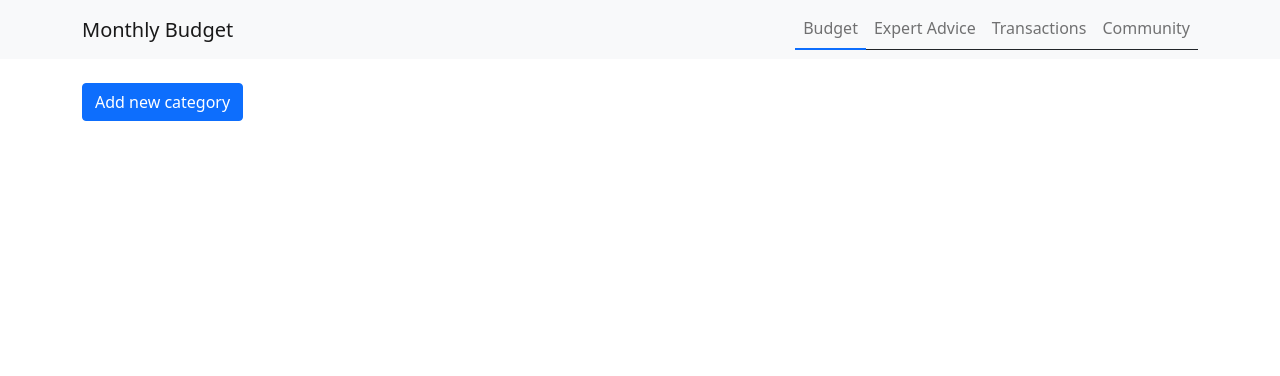
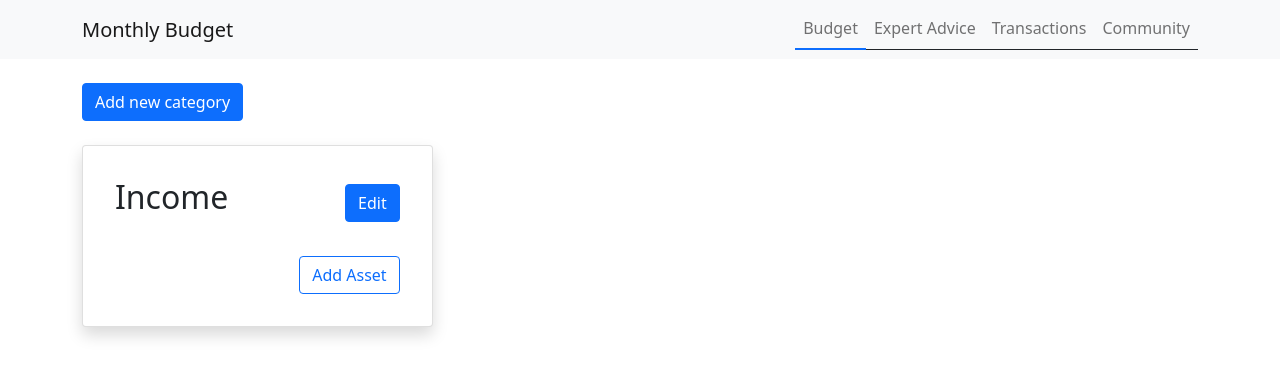
Before and after one commit to mhyneman8/budget-planner, a React (Create React App) app: page / in a window 1280 px wide. Shown: the top 376 px of the page. Built offline with nearby package versions, Linux system fonts and the light colour scheme.

Commit message:
add income as default
change expense to asset on income cards

```diff
--- a/src/components/AddBudgetModal.jsx
+++ b/src/components/AddBudgetModal.jsx
@@ -2,8 +2,9 @@ import { Modal, Form, Button, Image } from 'react-bootstrap';
 import { useRef } from 'react';
 import { useBudgets } from '../contexts/BudgetsContext';
 import woman_money_phone from '../Assets/woman_money_phone.svg';
+import AddExpenseModal from './AddExpenseModal';
 
-export default function AddBudgetModal({ show, handleClose }) {
+export default function AddBudgetModal({ show, handleClose, addExpenseModalBudgetId, setShowAddExpenseModal }) {
     const nameRef = useRef();
     // const maxRef = useRef();
     const { addBudget } = useBudgets();
@@ -33,6 +34,13 @@ export default function AddBudgetModal({ show, handleClose }) {
                     <Form.Label>Maximum Spending</Form.Label>
                     <Form.Control ref={maxRef} type="number" required min={0} step={0.01} />
                 </Form.Group> */}
+
+                <AddExpenseModal
+                    defaultBudgetId={addExpenseModalBudgetId}
+                    // show={showAddExpenseModal}
+                    handleClose={() => setShowAddExpenseModal(false)}
+                    />
+
                 <div className='d-flex p-3 justify-content-between'>
                     <Button variant="" className='btn btn-outline-primary' type="back" onClick={handleClose}>
                         Back
--- a/src/components/AddExpenseModal.jsx
+++ b/src/components/AddExpenseModal.jsx
@@ -22,7 +22,7 @@ export default function AddExpenseModal({ show, handleClose, defaultBudgetId })
     <Modal show={show} onHide={handleClose} >
         <Form onSubmit={handleSubmit}>
             <Modal.Header closeButton>
-                <Modal.Title>New Expense</Modal.Title>
+                { defaultBudgetId === "1" ? <Modal.Title>New Asset</Modal.Title> : <Modal.Title>New Expense</Modal.Title> }
             </Modal.Header>
             <Modal.Body>
                 <Form.Group className="mb-3" controlId="description">
--- a/src/components/BudgetCard.jsx
+++ b/src/components/BudgetCard.jsx
@@ -3,9 +3,7 @@ import { Card, Stack, Button, ProgressBar } from "react-bootstrap";
 import { currencyFormatter } from "./utils";
 import { useBudgets, UNCATEGORIZED_BUDGET_ID } from '../contexts/BudgetsContext';
 import ViewExpensesModal from "./ViewExpensesModal";
-import { Bar } from 'react-chartjs-2'
-// import { confirmAlert } from "react-confirm-alert";
-// import 'react-confirm-alert/src/react-confirm-alert.css';
+import { Bar } from 'react-chartjs-2';
 
 export default function BudgetCard({
     name,
@@ -24,53 +22,11 @@ export default function BudgetCard({
         { name: "Uncategorized", id: UNCATEGORIZED_BUDGET_ID }
         : budgets.find(b => b.id === budgetId);
 
-    // const Labels = budgets.map(budget => budget.name);
-
-    // const dataVal = (expenses.map(expense => expense.amount))
-        //
-        // expenses.map(expense => expense.amount)
-
-    // const ChartData = {
-    //     labels: Labels,
-    //     dataset: [
-    //         {
-    //             label: "test",
-    //             backgrounColor: 'white',
-    //             borderColor: 'black',
-    //             borderWidth: 1,
-    //             data: dataVal
-    //         }
-    //     ]
-    // }
-
-    // TODO get confirm delete to work, budget doesn't show up, but budget.id does
-    // function confirmDelete(budget) {
-    //     confirmAlert({
-    //         title: `Confirm delete ${budget}`,
-    //         message: 'Are you sure you want to delete this? ',
-    //         buttons: [
-    //             {
-    //                 label: 'Delete',
-    //                 onClick: () => {
-    //                     deleteBudget(budget)
-    //                     handleClose()
-    //                 }
-    //             },
-    //             {
-    //                 label: 'Cancel',
-    //                 onClick: null
-    //             }
-    //         ]
-    //     })
-    // };
-
   return (
     <Card className="shadow p-3 rounded">
       <Card.Body >
           <Card.Title className="d-flex justify-content-between align-items-baseline">
             <h2 className="me-2">{name}</h2>
-
-            {/* {console.log("amount: " + dataVal)} */}
 
             {/* Toggles between cancel and edit buttons */}
             { editBudgetExpenses ? (
@@ -138,24 +94,31 @@ export default function BudgetCard({
                 <p className='fs-4 d-inline'>
                     {currencyFormatter.format(totalExpenses)} of {currencyFormatter.format(income)}
                 </p>
-                {/* <p>{Labels}</p>
-                {console.log(budgets.amount)}
-                <Bar
-                    data={ChartData}
-                    style={{ maxHeight: '600px'}}
-                /> */}
             </>
         }
 
         { !hideButtons && (
             <Stack direction="horizontal" gap="2" className="mt-4">
+                { budget.id !== '1' ?
                     <Button
                         variant="outline-primary"
                         className="ms-auto"
                         onClick={onAddExpenseClick}
                     >
                         Add Expense
+
                     </Button>
+                : (
+                    <Button
+                        variant="outline-primary"
+                        className="ms-auto"
+                        onClick={onAddExpenseClick}
+                    >
+                        Add Asset
+                        {console.log(budget.id)}
+                    </Button>
+                )
+                 }
             </Stack>
         )}
       </Card.Body>
--- a/src/contexts/BudgetsContext.jsx
+++ b/src/contexts/BudgetsContext.jsx
@@ -11,7 +11,7 @@ export function useBudgets() {
 }
 
 export const BudgetsProvider = ({ children }) => {
-    const [budgets, setBudgets] = useLocalStorage("budgets", []);
+    const [budgets, setBudgets] = useLocalStorage("budgets", [{ id: "1", name: "Income"}]);
     const [expenses, setExpenses] = useLocalStorage("expenses", []);
 
     function getBudgetExpenses(budgetId) {
```
Also changed, not shown: src/App.js (+0 -8 lines). Lines whose indentation alone changed are shown as unchanged.
